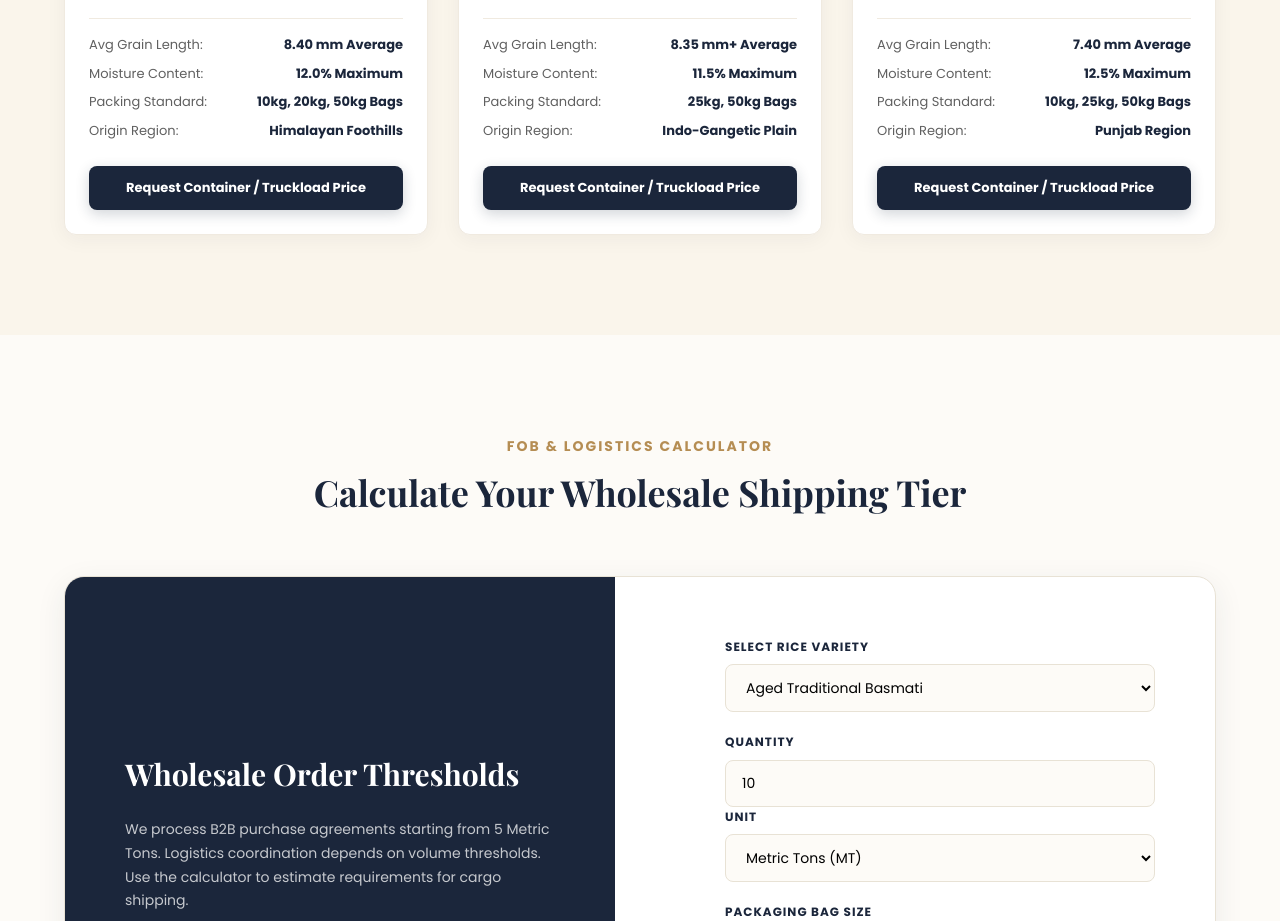
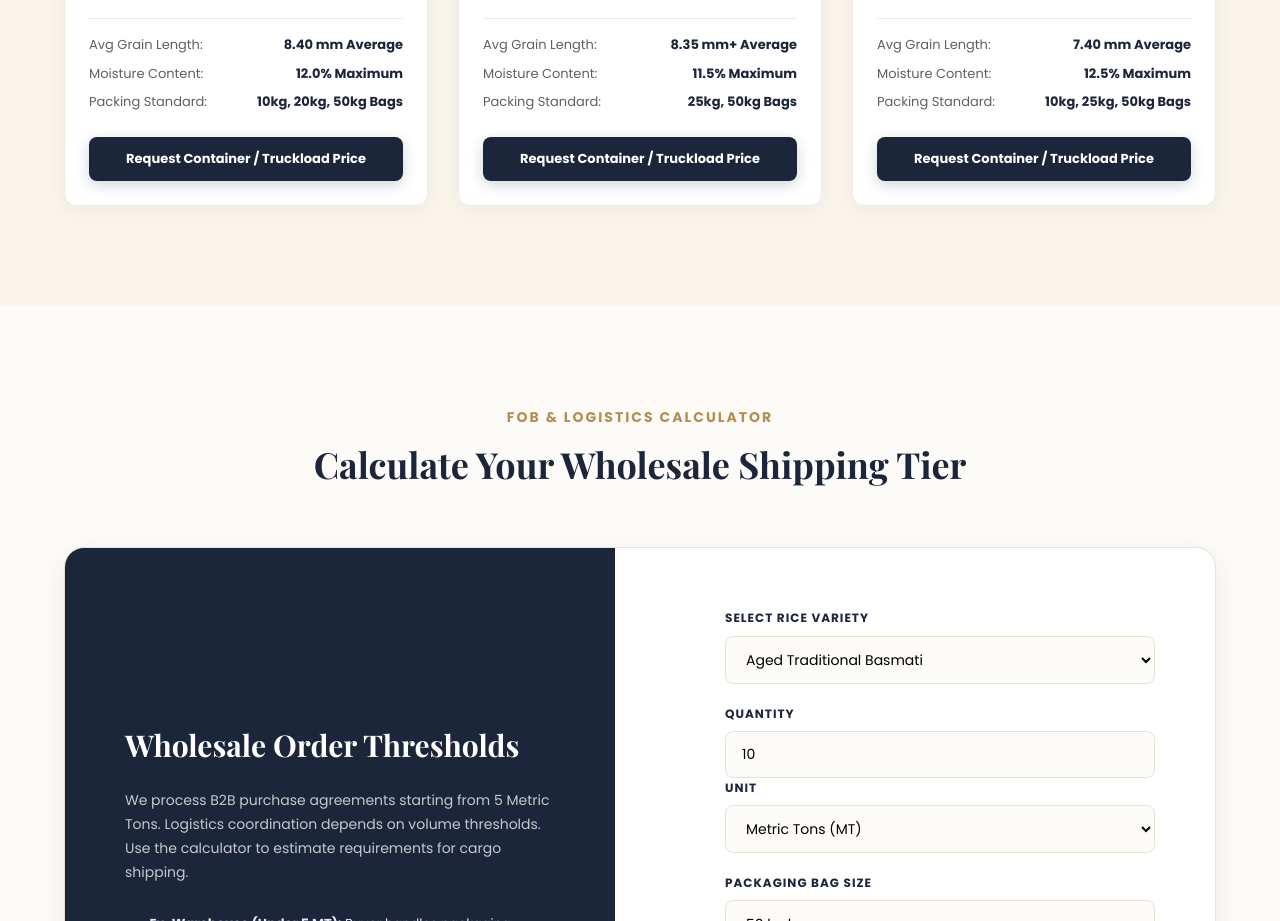
Before and after one commit to venkatasaiharshavardhanreddyam-ops/AVSR-RICE-TRADERS, a React (Vite) app: page / in a window 1280 px wide. Shown: the part 2140-3061 px from the top of the page. Built offline with nearby package versions, Linux system fonts and the light colour scheme; a web font is replaced by a local one.

Commit message:
Remove origin region field from products list and UI rendering

```diff
--- a/src/components/Products.jsx
+++ b/src/components/Products.jsx
@@ -17,8 +17,7 @@ export default function Products() {
         tag: "Aged 2 Years",
         length: "8.40 mm Average",
         moisture: "12.0% Maximum",
-        packing: "10kg, 20kg, 50kg Bags",
-        origin: "Himalayan Foothills"
+        packing: "10kg, 20kg, 50kg Bags"
       },
       {
         title: "1121 Golden Sella Basmati",
@@ -26,8 +25,7 @@ export default function Products() {
         tag: "Parboiled Sella",
         length: "8.35 mm+ Average",
         moisture: "11.5% Maximum",
-        packing: "25kg, 50kg Bags",
-        origin: "Indo-Gangetic Plain"
+        packing: "25kg, 50kg Bags"
       },
       {
         title: "Super Kernel Fragrant Basmati",
@@ -35,8 +33,7 @@ export default function Products() {
         tag: "Premium Fragrant",
         length: "7.40 mm Average",
         moisture: "12.5% Maximum",
-        packing: "10kg, 25kg, 50kg Bags",
-        origin: "Punjab Region"
+        packing: "10kg, 25kg, 50kg Bags"
       }
     ],
     'Andhra Brands': [
@@ -46,8 +43,7 @@ export default function Products() {
         tag: "Southern Classic",
         length: "5.20 mm Average",
         moisture: "13.0% Maximum",
-        packing: "25kg, 50kg Bags",
-        origin: "Deccan Plateau"
+        packing: "25kg, 50kg Bags"
       },
       {
         title: "Traditional Ponni Raw Rice",
@@ -55,8 +51,7 @@ export default function Products() {
         tag: "Traditional Raw",
         length: "5.00 mm Average",
         moisture: "13.0% Maximum",
-        packing: "20kg, 50kg Bags",
-        origin: "Kaveri River Basin"
+        packing: "20kg, 50kg Bags"
       },
       {
         title: "Long-Grain White Rice",
@@ -64,8 +59,7 @@ export default function Products() {
         tag: "Utility / Catering",
         length: "6.20 mm Average",
         moisture: "14.0% Maximum",
-        packing: "25kg, 50kg Bags",
-        origin: "Central Plains"
+        packing: "25kg, 50kg Bags"
       },
       {
         title: "Thai Jasmine Rice",
@@ -73,8 +67,7 @@ export default function Products() {
         tag: "Aromatic Import",
         length: "6.80 mm Average",
         moisture: "13.5% Maximum",
-        packing: "10kg, 25kg Bags",
-        origin: "Thailand Valleys"
+        packing: "10kg, 25kg Bags"
       }
     ],
     'Boiled & Broken': [
@@ -84,8 +77,7 @@ export default function Products() {
         tag: "High Yielding",
         length: "6.00 mm Average",
         moisture: "13.5% Maximum",
-        packing: "25kg, 50kg Bags",
-        origin: "Coastal Delta"
+        packing: "25kg, 50kg Bags"
       },
       {
         title: "Short Grain Idli Specialty",
@@ -93,8 +85,7 @@ export default function Products() {
         tag: "Fermentation Grade",
         length: "4.80 mm Average",
         moisture: "13.2% Maximum",
-        packing: "25kg, 50kg Bags",
-        origin: "Southern Delta"
+        packing: "25kg, 50kg Bags"
       },
       {
         title: "100% Broken White Rice",
@@ -102,8 +93,7 @@ export default function Products() {
         tag: "Industrial / Flour Mills",
         length: "Broken Grits",
         moisture: "14.5% Maximum",
-        packing: "50kg, Jumbo Bulk Bags",
-        origin: "Milling Byproducts"
+        packing: "50kg, Jumbo Bulk Bags"
       }
     ]
   };
@@ -162,10 +152,6 @@ export default function Products() {
                       <span className="spec-label">Packing Standard:</span>
                       <span className="spec-value">{product.packing}</span>
                     </div>
-                    <div className="spec-row">
-                      <span className="spec-label">Origin Region:</span>
-                      <span className="spec-value">{product.origin}</span>
-                    </div>
                   </div>
                 </div>
                 <button
```
